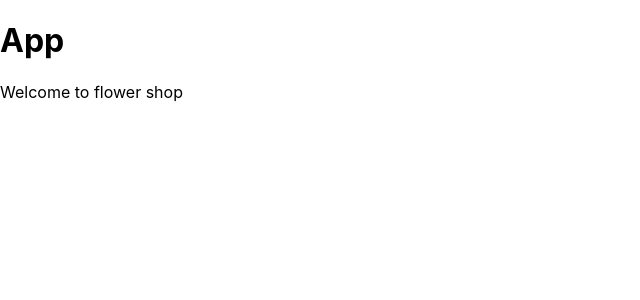
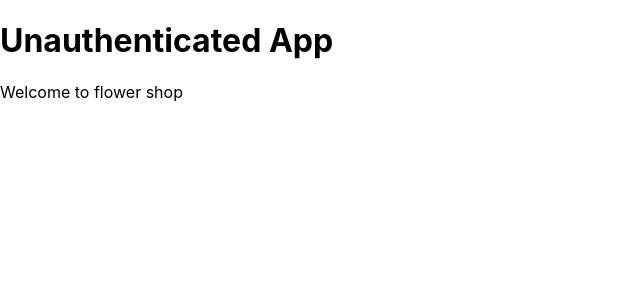
Before and after one commit to psk-flower-shop/ui, a React (Create React App) app in the folder flower-shop-ui/: page /homepage in a window 1280 px wide. Shown: the top 300 px of the page, without its empty margins (0-640 px from the left). Built offline with nearby package versions, Linux system fonts and the light colour scheme.

Commit message:
auth and user contexts

```diff
--- a/flower-shop-ui/src/App.tsx
+++ b/flower-shop-ui/src/App.tsx
@@ -1,16 +1,17 @@
 import React from "react";
-import { BrowserRouter } from "react-router-dom";
-import CustomRoutes from "routes";
+import { useUser } from "context";
+
+const AuthenticatedApp = React.lazy(
+  () => import("routes/authenticated/AuthenticatedRoutes")
+);
+
+const UnauthenticatedApp = React.lazy(
+  () => import("routes/unauthenticated/UnauthenticatedRoutes")
+);
 
 function App() {
-  return (
-    <div>
-      <h1>App</h1>
-      <BrowserRouter>
-        <CustomRoutes />
-      </BrowserRouter>
-    </div>
-  );
+  const user = useUser();
+  return user ? <AuthenticatedApp /> : <UnauthenticatedApp />;
 }
 
 export default App;
--- /dev/null
+++ b/flower-shop-ui/src/context/auth/AuthContext.tsx
@@ -0,0 +1,40 @@
+import React from "react";
+import { authContextDefaults, AuthContextInterface } from "./authTypes";
+
+type Props = {
+  children: React.ReactNode;
+};
+
+const AuthContext =
+  React.createContext<AuthContextInterface>(authContextDefaults);
+
+const AuthProvider = ({ children }: Props) => {
+  //TODO: code for pre-loading the user's info if we have their token in
+  // const [data, setData] = React.useState<AuthData>({});
+  const data = {};
+
+  //TODO: if needed local storage goes here
+
+  // 🚨 this is an important bit.
+  // Normally the provider components render the context provider with a value.
+  // But we post-pone rendering any of the children until after we've determined
+  // whether or not we have a user token and if we do, then we render a spinner
+  // while we go retrieve that user's information.
+  if (!data) {
+    return <div>waiting...</div>;
+  }
+
+  const login = () => {}; // make a login request
+  const register = () => {}; // register the user
+  const logout = () => {}; // logout the user
+
+  return (
+    <AuthContext.Provider value={{ data, login, logout, register }}>
+      {children}
+    </AuthContext.Provider>
+  );
+};
+
+const useAuth = () => React.useContext(AuthContext);
+
+export { AuthProvider, useAuth };
--- /dev/null
+++ b/flower-shop-ui/src/context/auth/authTypes.ts
@@ -0,0 +1,19 @@
+import { User } from "context/user/userTypes";
+
+export interface AuthContextInterface {
+  data: AuthData;
+  login: () => void;
+  logout: () => void;
+  register: () => void;
+}
+
+export const authContextDefaults: AuthContextInterface = {
+  data: {},
+  login: () => null,
+  logout: () => null,
+  register: () => null,
+};
+
+export type AuthData = {
+  user?: User;
+};
--- /dev/null
+++ b/flower-shop-ui/src/context/index.tsx
@@ -0,0 +1,28 @@
+import React from "react";
+import { Provider } from "react-redux";
+import { BrowserRouter } from "react-router-dom";
+import store from "store/store";
+import { AuthProvider } from "./auth/AuthContext";
+import { UserProvider, useUser } from "./user/UserContext";
+
+type Props = {
+  children: React.ReactNode;
+};
+
+const AppProviders = ({ children }: Props) => {
+  return (
+    <React.StrictMode>
+      <Provider store={store}>
+        <BrowserRouter>
+          <AuthProvider>
+            <UserProvider>{children}</UserProvider>
+          </AuthProvider>
+        </BrowserRouter>
+      </Provider>
+    </React.StrictMode>
+  );
+};
+
+export { useUser };
+
+export default AppProviders;
--- /dev/null
+++ b/flower-shop-ui/src/context/user/UserContext.tsx
@@ -0,0 +1,19 @@
+import React from "react";
+import { useAuth } from "context/auth/AuthContext";
+import { User } from "./userTypes";
+
+type Props = {
+  children: React.ReactNode;
+};
+
+const UserContext = React.createContext<User | undefined>(undefined);
+
+const UserProvider = ({ children }: Props) => (
+  <UserContext.Provider value={useAuth().data.user}>
+    {children}
+  </UserContext.Provider>
+);
+
+const useUser = () => React.useContext(UserContext);
+
+export { UserProvider, useUser };
--- /dev/null
+++ b/flower-shop-ui/src/context/user/userTypes.ts
@@ -0,0 +1,3 @@
+export type User = {
+  name: string;
+};
--- a/flower-shop-ui/src/index.tsx
+++ b/flower-shop-ui/src/index.tsx
@@ -3,9 +3,8 @@ import ReactDOM from "react-dom/client";
 import "./index.css";
 import App from "./App";
 import reportWebVitals from "./reportWebVitals";
-import store from "./store/store";
-import { Provider } from "react-redux";
 import { registerApiInterceptors } from "./services/api/interceptors";
+import AppProviders from "context";
 
 registerApiInterceptors();
 
@@ -13,11 +12,9 @@ const root = ReactDOM.createRoot(
   document.getElementById("root") as HTMLElement
 );
 root.render(
-  <React.StrictMode>
-    <Provider store={store}>
-      <App />
-    </Provider>
-  </React.StrictMode>
+  <AppProviders>
+    <App />
+  </AppProviders>
 );
 
 // If you want to start measuring performance in your app, pass a function
--- /dev/null
+++ b/flower-shop-ui/src/routes/authenticated/AuthenticatedRoutes.tsx
@@ -0,0 +1,18 @@
+import React from "react";
+import { Routes, Route } from "react-router-dom";
+import Homepage from "features/Homepage";
+import Shop from "features/Shop";
+
+const AuthenticatedRoutes = () => {
+  return (
+    <div>
+      <h1>Authenticated App</h1>
+      <Routes>
+        <Route path="/homepage" element={<Homepage />}></Route>
+        <Route path="/shop" element={<Shop />}></Route>
+      </Routes>
+    </div>
+  );
+};
+
+export default AuthenticatedRoutes;
--- a/flower-shop-ui/src/routes/index.tsx
+++ b/flower-shop-ui/src/routes/index.tsx
@@ -1,15 +1,4 @@
-import React from "react";
-import { Routes, Route } from "react-router-dom";
-import Homepage from "features/Homepage";
-import Shop from "features/Shop";
+import AuthenticatedRoutes from "./authenticated/AuthenticatedRoutes";
+import UnauthenticatedRoutes from "./unauthenticated/UnauthenticatedRoutes";
 
-const CustomRoutes = () => {
-  return (
-    <Routes>
-      <Route path="/homepage" element={<Homepage />}></Route>
-      <Route path="/shop" element={<Shop />}></Route>
-    </Routes>
-  );
-};
-
-export default CustomRoutes;
+export { AuthenticatedRoutes, UnauthenticatedRoutes };
--- /dev/null
+++ b/flower-shop-ui/src/routes/unauthenticated/UnauthenticatedRoutes.tsx
@@ -0,0 +1,16 @@
+import React from "react";
+import { Routes, Route } from "react-router-dom";
+import Homepage from "features/Homepage";
+
+const UnauthenticatedRoutes = () => {
+  return (
+    <div>
+      <h1>Unauthenticated App</h1>
+      <Routes>
+        <Route path="/homepage" element={<Homepage />}></Route>
+      </Routes>
+    </div>
+  );
+};
+
+export default UnauthenticatedRoutes;
```
